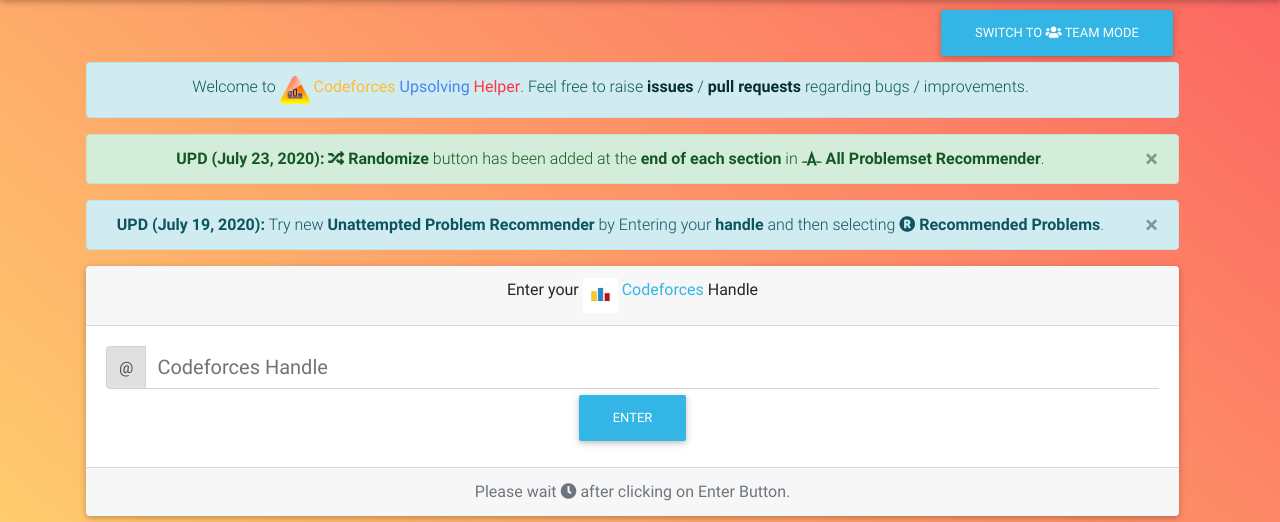
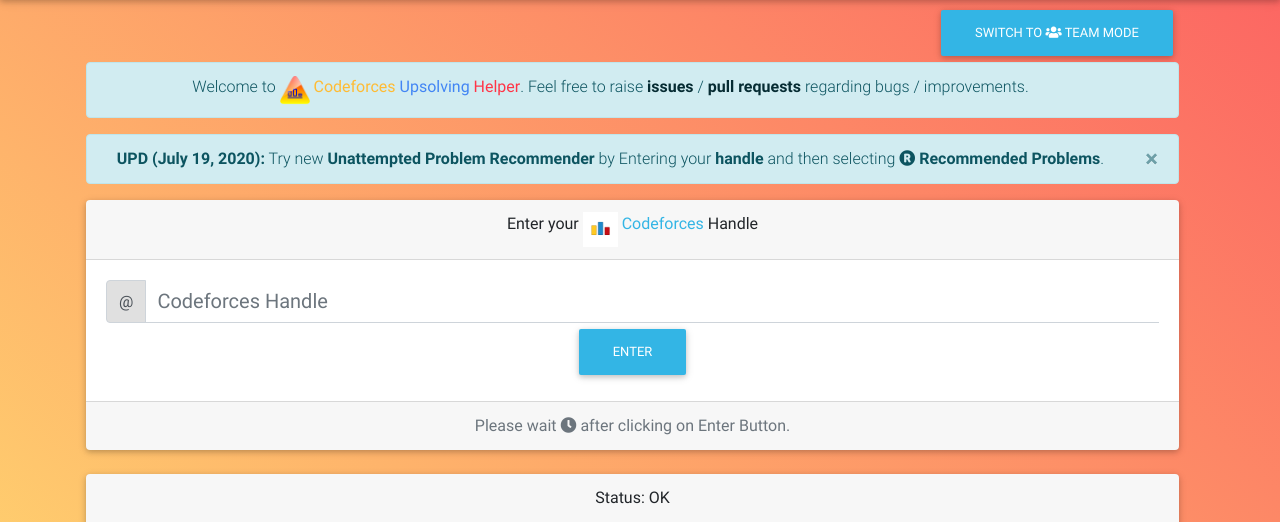
Before and after one commit to pirateksh/codeforces-upsolving-helper, a Flask app: template templates/home.html in a window 1280 px wide. Shown: the part 80-602 px from the top of the page. Run offline with Flask 2, Linux system fonts and the light colour scheme; the template is opened without the code that fills it: most values are stand-ins (such as "Sample title", 1, 10 or a date in 2020); some libraries are stand-ins or nearby versions.

Commit message:
randomize button reverted temporarily

```diff
--- a/templates/home.html
+++ b/templates/home.html
@@ -21,12 +21,12 @@
 				    	<span aria-hidden="true">&times;</span>
 				  	</button> -->
 				</div>
-		 		<div id="update" class="text-center alert alert-success flash alert-dismissible fade show" role="alert">
+		 		<!-- <div id="update" class="text-center alert alert-success flash alert-dismissible fade show" role="alert">
                     <a class="alert-link">UPD (July 23, 2020):</a> <a class="alert-link"><i class="fas fa-random"></i> Randomize</a> button has been added at the <a class="alert-link">end of each section</a> in <a class="alert-link"><i class="fab fa-autoprefixer"></i> All Problemset Recommender</a>.
 				    <button type="button" class="close" data-dismiss="alert" aria-label="Close">
 				    	<span aria-hidden="true">&times;</span>
 				  	</button>
-				</div>
+				</div> -->
 				<div id="update" class="text-center alert alert-info flash alert-dismissible fade show" role="alert">
 				    <a class="alert-link">UPD (July 19, 2020):</a> Try new <a class="alert-link">Unattempted Problem Recommender</a> by Entering your <a class="alert-link">handle</a> and then selecting <a class="alert-link"><i class="fas fa-registered"></i> Recommended Problems</a>.
 				    <button type="button" class="close" data-dismiss="alert" aria-label="Close">
--- a/templates/problems.html
+++ b/templates/problems.html
@@ -244,6 +244,7 @@
 	</section>
 
     <!-- Problems from Whole Problemset -->
+    <!-- problems='{{ recommended_problems.rp_all }}' -->
 	<section id="idByProblemset" style="display: none;">
 		{% for rating_category, problems in recommended_problems.rp_all_ten.items() %}
 			{% if problems|length > 0 and rating_category != 6 %}
@@ -269,9 +270,9 @@
 						<p><b><a class="text-info" href="{{ problem[2] }}" target="_blank">{{ problem[0] }} - {{ problem[1] }} {% if problem[3] < 10000 %}(Rating: {{ problem[3] }}){% endif %}</a></b></p>
 					{% endfor %}
 				</div>
-                <div style="cursor: pointer;" class="card-footer text-muted classRecommendedByProblemsetRandom" category="{{ rating_category }}" problems='{{ recommended_problems.rp_all }}' data-toggle="tooltip" title="Randomize">
+                <!-- <div style="cursor: pointer;" class="card-footer text-muted classRecommendedByProblemsetRandom" category="{{ rating_category }}" data-toggle="tooltip" title="Randomize">
                     <strong><i class="fas fa-random"></i> Randomize</strong>
-                </div>
+                </div> -->
 			</div>
 			{% endif %}
 		{% endfor %}
--- a/templates/scripts.html
+++ b/templates/scripts.html
@@ -134,12 +134,12 @@
 			}
 		});
         return false;
-    });*/
+    });
 
     $('.classRecommendedByProblemsetRandom').click(function (e) {
         let _this = $(this);
         let category = _this.attr('category');
-        let problems = _this.attr('problems');
+        let problems = $('#idByProblemset').attr('problems');
         let problemDivId = `#idRecommenderByContestProblems-${category}`;
         let problemDiv = $(problemDivId);
         console.log(`Randomize is clicked for category ${category}.`);
@@ -164,5 +164,5 @@
         }
         problemDiv.html(toAppend);
         return false;
-    })
+    })*/
 </script>
--- a/templates/team_mode.html
+++ b/templates/team_mode.html
@@ -22,12 +22,12 @@
 				    	<span aria-hidden="true">&times;</span>
 				  	</button> -->
 				</div>
-			 	<div id="update" class="text-center alert alert-success flash alert-dismissible fade show" role="alert">
+			 	<!-- <div id="update" class="text-center alert alert-success flash alert-dismissible fade show" role="alert">
 				    <a class="alert-link">UPD (July 23, 2020):</a> <a class="alert-link"><i class="fas fa-random"></i> Randomize</a> button has been added at the <a class="alert-link">end of each section</a> in <a class="alert-link"><i class="fab fa-autoprefixer"></i> All Problemset Recommender</a>.
 				    <button type="button" class="close" data-dismiss="alert" aria-label="Close">
 				    	<span aria-hidden="true">&times;</span>
 				  	</button>
-				</div>
+				</div> -->
 				<div id="update" class="text-center alert alert-info flash alert-dismissible fade show" role="alert">
 				    <a class="alert-link">UPD (July 19, 2020):</a> Try new <a class="alert-link">Unattempted Problem Recommender</a> by Entering your <a class="alert-link">handle</a> and then selecting <a class="alert-link"><i class="fas fa-registered"></i> Recommended Problems</a>.
 				    <button type="button" class="close" data-dismiss="alert" aria-label="Close">
```
